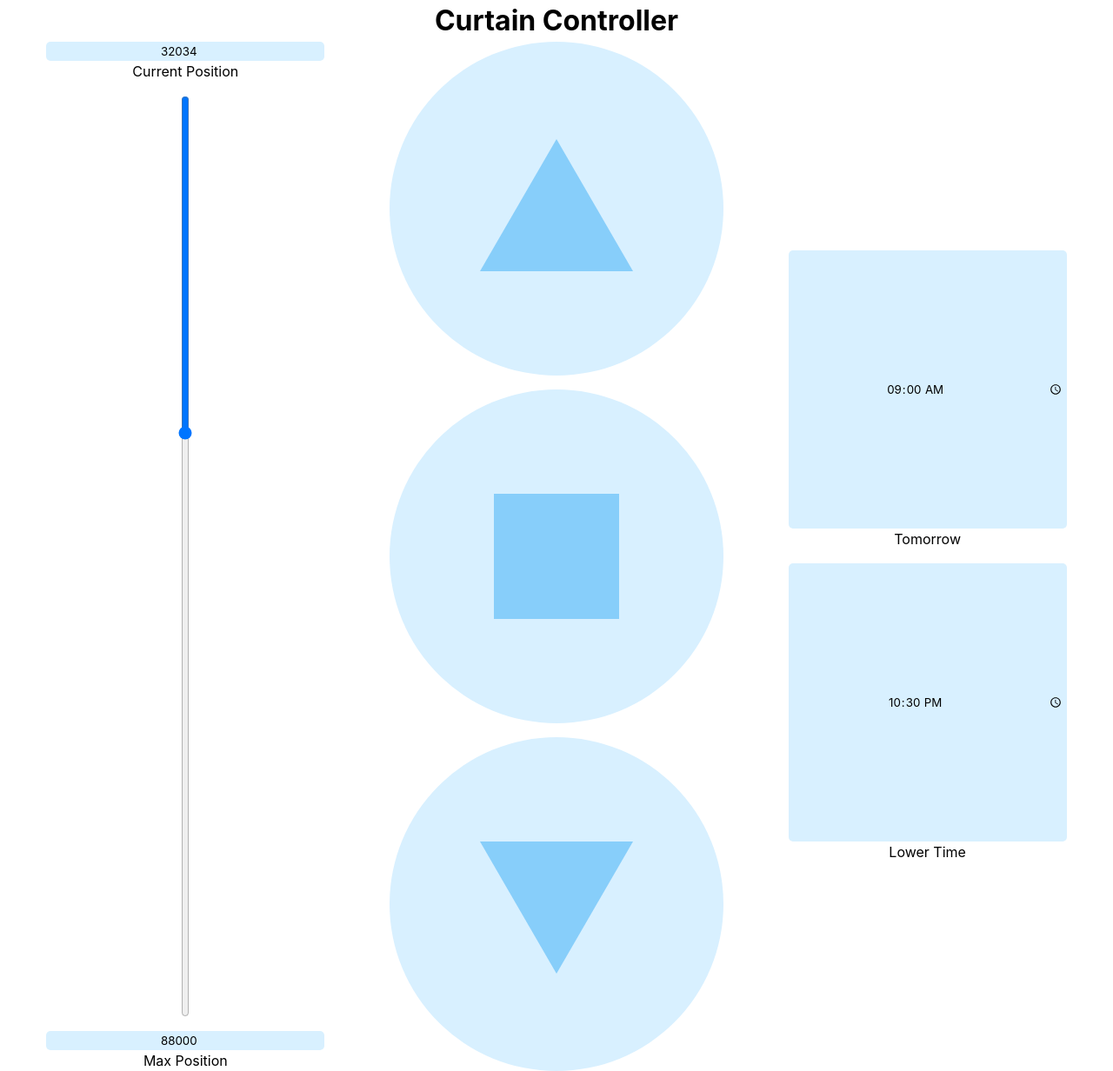
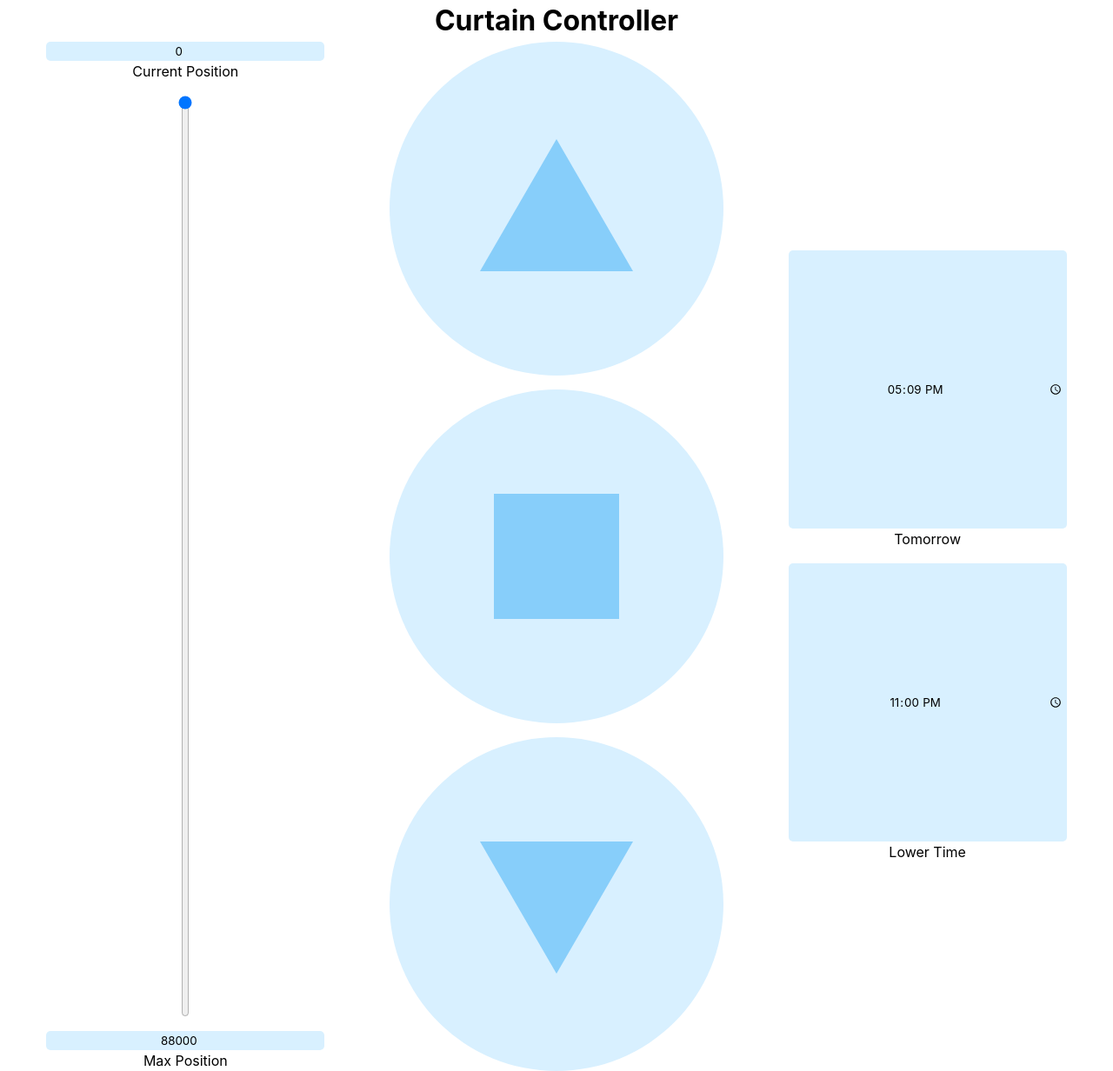
Before and after one commit to Simon-Sahlin/RPI-Curtain-Control, a Flask app: page / in a window 1280 px wide. Shown: the whole page at 87% size. Run offline with Flask 3, Linux system fonts and the light colour scheme.

Commit message:
Handle updateState values

```diff
--- a/app.py
+++ b/app.py
@@ -1,6 +1,7 @@
 from flask import Flask
 from flask import render_template
 from flask import request
+import datetime as dt
 from motorController import MotorController
 from scheduleManager import ScheduleManager
 
@@ -13,29 +14,29 @@ scheduleManager.startWatch()
 @app.get("/")
 def index():
     return render_template("index.html",
-        curtainPos= 32034,
-        maxPos= 5500*16,
-        tomorrowTime="09:00",
-        lowerTime="22:30",
-        mondayTime="09:00",
-        tuesdayTime="08:00",
-        wednesdayTime="08:00",
-        thursdayTime="08:00",
-        fridayTime="09:00",
-        saturdayTime="10:00",
-        sundayTime="10:00"
+        curtainPos = motor.curPos,
+        maxPos = motor.maxPos,
+        tomorrowTime = scheduleManager.timers[(dt.datetime.today().weekday() + 1) % 7],
+        timers = scheduleManager.timers
     )
 
 @app.post("/")
 def getData():
-    print(request.json)
-    return "Request Recived"
+    try:
+        print(request.json)
+        motor.curPos = int(request.json["currentPos"])
+        motor.maxPos = int(request.json["maxPos"])
+        scheduleManager.timers = request.json["times"]
+        return "Request Recived"
+    except Exception as e:
+        print(e)
+        return str(e), 400
 
 @app.post("/action")
 def getAction():
     try:
+        print(request.json)
         action = request.json["action"]
-        print(request.json)
         if (action == "moveTo"):
             position = float(request.json['value'])
             motor.stopMotor()
--- a/static/index.js
+++ b/static/index.js
@@ -22,7 +22,6 @@ let downButt = document.querySelector("#down")
 
 function getState(){
     return {
-        sliderPos: slider.value,
         currentPos: curtainPos.value,
         maxPos: maxPos.value,
         times: times.map(a => a.value)
@@ -96,10 +95,7 @@ slider.addEventListener('change', () => {
 
 curtainPos.addEventListener('change', () =>{
     slider.value = curtainPos.value;
-    sendAction({
-        action: "moveTo",
-        value: (curtainPos.value / maxPos.value)
-    });
+    updateState();
 });
 
 maxPos.addEventListener('change', () => {
--- a/templates/index.html
+++ b/templates/index.html
@@ -32,38 +32,38 @@
                 <p>Tomorrow</p>
             </div>
             <div class="inputField tall">
-                <input type="time" value={{lowerTime}}>
+                <input type="time" value={{timers[7]}}>
                 <p>Lower Time</p>
             </div>
         </div>
     </div>
     <div id="weekControls">
         <div class="inputField tall">
-            <input type="time" value={{mondayTime}}>
+            <input type="time" value={{timers[0]}}>
             <p>Monday</p>
         </div>
         <div class="inputField tall">
-            <input type="time" value={{tuesdayTime}}>
+            <input type="time" value={{timers[1]}}>
             <p>Tuesday</p>
         </div>
         <div class="inputField tall">
-            <input type="time" value={{wednesdayTime}}>
+            <input type="time" value={{timers[2]}}>
             <p>Wednesday</p>
         </div>
         <div class="inputField tall">
-            <input type="time" value={{thursdayTime}}>
+            <input type="time" value={{timers[3]}}>
             <p>Thursday</p>
         </div>
         <div class="inputField tall">
-            <input type="time" value={{fridayTime}}>
+            <input type="time" value={{timers[4]}}>
             <p>Friday</p>
         </div>
         <div class="inputField tall">
-            <input type="time" value={{saturdayTime}}>
+            <input type="time" value={{timers[5]}}>
             <p>Saturday</p>
         </div>
         <div class="inputField tall">
-            <input type="time" value={{sundayTime}}>
+            <input type="time" value={{timers[6]}}>
             <p>Sunday</p>
         </div>
     </div>
```
